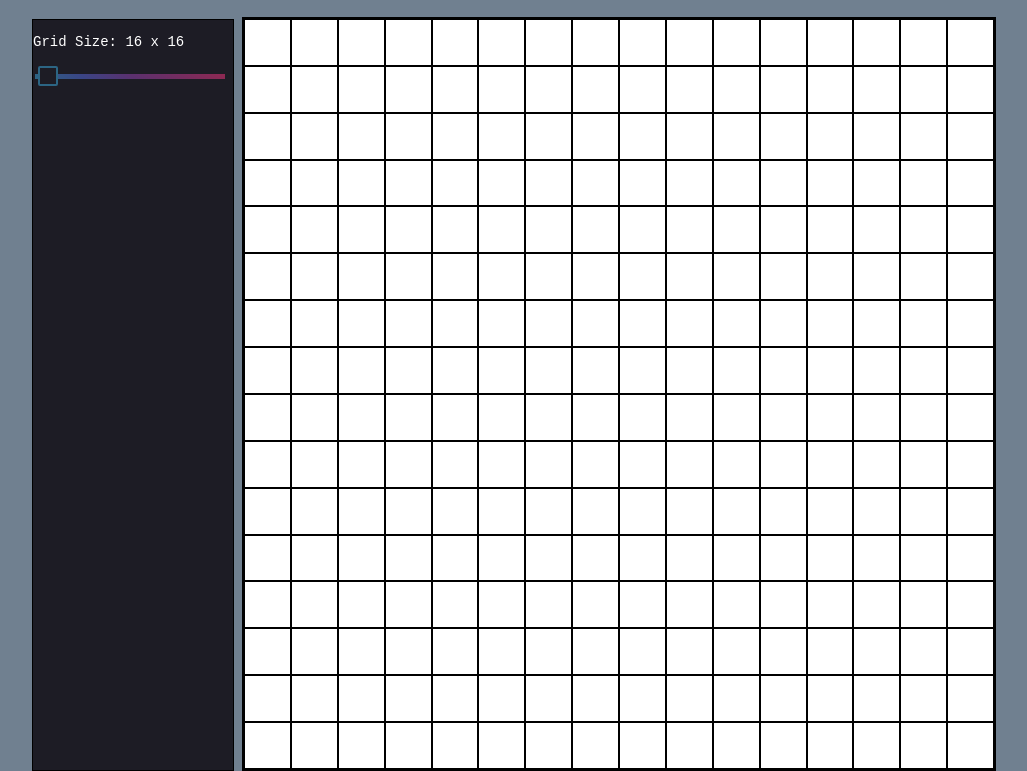
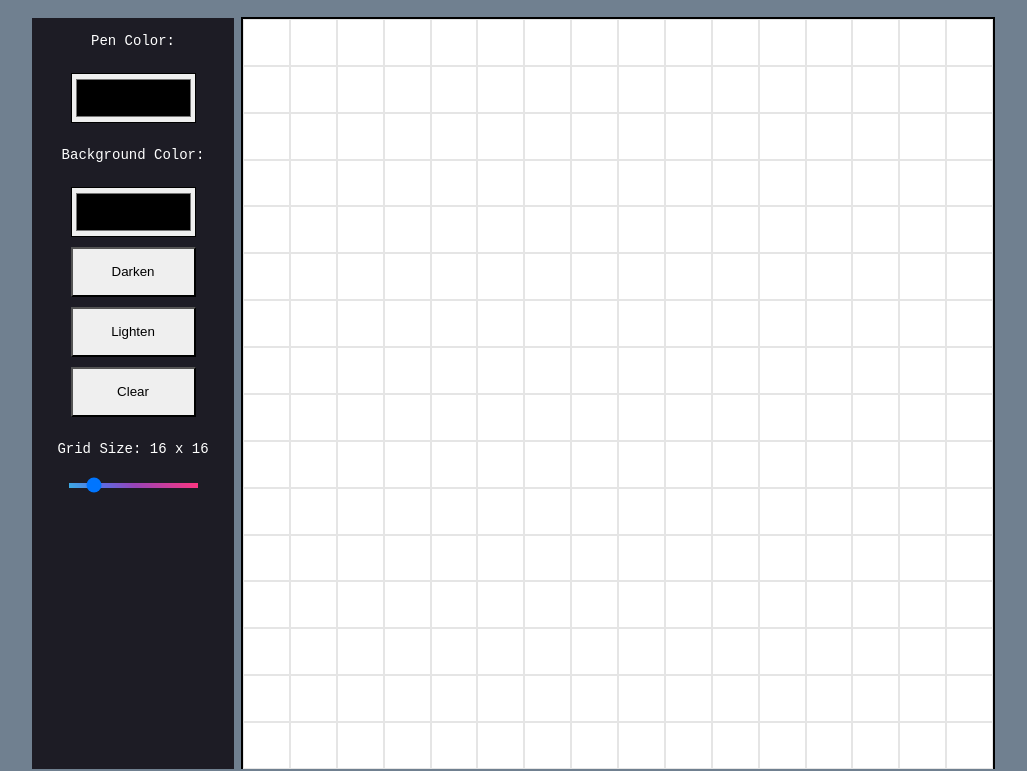
Before and after one commit to kailixie/odin-etch-a-sketch, a plain HTML site: page index.html in a window 1280 px wide. Shown: the part 56-827 px from the top of the page, without its empty margins (127-1154 px from the left). Drawn offline with Linux system fonts and the light colour scheme.

Commit message:
Create new JS file
Create new JavaScript file to restart with more structured approach.
Update script source in HTML file to link to new JS file.

```diff
--- a/index.html
+++ b/index.html
@@ -9,7 +9,7 @@
     <link rel="preconnect" href="https://fonts.googleapis.com">
     <link rel="preconnect" href="https://fonts.gstatic.com" crossorigin>
     <link href="https://fonts.googleapis.com/css2?family=Press+Start+2P&display=swap" rel="stylesheet">
-    <script src="app.js" defer></script>
+    <script src="new-app.js" defer></script>
 </head>
 
 <body>
@@ -21,14 +21,19 @@
 
     <div class="main">
 
-        <div id="sidebar">
-            <div class="sliderContainer">
-                <p id="slideText"> Grid Size: 16 x 16</p>
-                <input type="range" min="16" max="64" value="16" class="slider" id="rangeSlider">
-            </div>
+        <div class="sidebar">
+            <p id="penColorText"> Pen Color: </p>
+            <input type="color" class="styles" id="penColorPicker">
+            <p id="backgroundColorText"> Background Color: </p>
+            <input type="color" class="styles" id="backgroundColorPicker">
+            <button class="styles" id="darkenBtn"> Darken </button>
+            <button class="styles" id="lightenBtn"> Lighten </button>
+            <button class="styles" id="clearBtn"> Clear </button>
+            <p class="slider" id="slideText"> Grid Size: 16 x 16</p>
+            <input type="range" min="4" max="100" defaultValue="16" class="slider" id="rangeSlider">
         </div>
 
-        <div id="grid"></div>
+        <div class="grid"></div>
 
     </div>
 
--- /dev/null
+++ b/new-app.js
@@ -0,0 +1,96 @@
+//INITIAL:
+const sidebar = document.querySelector(".sidebar")
+const grid = document.querySelector(".grid");
+const clearBtn = document.getElementById("clearBtn");
+const darkBtn = document.getElementById("darkenBtn");
+const lightBtn = document.getElementById("lightenBtn");
+
+let cells = [];
+
+
+// CONTROLS:
+
+// Range Bar & Text for Grid Size:
+let rangeSlider = document.querySelector("#rangeSlider");
+rangeSlider.value = 16;
+
+let sliderText = document.querySelector("#slideText");
+sliderText.textContent = `Grid Size: ${rangeSlider.value} x ${rangeSlider.value}`;
+rangeSlider.addEventListener("mousemove", function () {
+    sliderText.textContent = `Grid Size: ${rangeSlider.value} x ${rangeSlider.value}`;
+})
+
+// Color & Color Selectors:
+
+let currentPenColor = "black";
+let currentBgColor = "rgba(255, 255, 255, 0)";
+
+let penColorPicker = document.querySelector("#penColorPicker")
+penColorPicker.addEventListener("change", function() {
+    let newPenColor = penColorPicker.value;
+})
+
+let bgColorPicker = document.querySelector("#backgroundColorPicker")
+bgColorPicker.addEventListener("change", function() {
+    let newBgColor = bgColorPicker.value;
+})
+
+
+//
+
+
+
+// FUNCTIONS:
+
+// Clear Grid:
+function clearGrid () {
+    let gridCells = grid.querySelectorAll("div");
+    gridCells.forEach(gridCell => {
+        gridCell.style = "background-color: rgba(255, 255, 255, 0)";
+    });
+}
+
+// Change Grid Size:
+function changeGridSize() {
+    let gridCells = grid.querySelectorAll("div");
+    gridCells.forEach(gridCell => gridCell.remove());
+    createGrid(rangeSlider.value);
+}
+
+// Create Grid:
+function createGrid() {
+    let cellNum = rangeSlider.value;
+    for (let i = 0; i < (cellNum * cellNum); i++) {
+        grid.style.gridTemplateColumns = `repeat(${cellNum}, 1fr)`;
+        grid.style.gridTemplateRows = `repeat(${cellNum}, 1fr)`;
+        cells[i] = document.createElement("div");
+        cells[i].classList.add("cells");
+        grid.appendChild(cells[i]);
+
+    var gridCells = grid.querySelectorAll("div");
+    }
+}
+
+rangeSlider.addEventListener("change", function() {
+    changeGridSize(rangeSlider.value);
+})
+
+// Random Color:
+
+
+// Incrementally Darker:
+
+
+// Incrementally Lighter:
+
+
+// EVENT LISTENERS:
+
+// Move Slider:
+
+
+//ON LOAD DEFAULT:
+
+window.onload = () => {
+    createGrid(16)
+}
--- a/style.css
+++ b/style.css
@@ -7,6 +7,12 @@ body {
     padding: 0;
     display: flex;
     flex-direction: column;
+}
+
+.styles {
+    appearance: none;
+    width: 125px;
+    height: 50px;
 }
 
 .header {
@@ -19,27 +25,27 @@ body {
     justify-content: center;
 }
 
-#sidebar {
+.sidebar {
     height: 750px;
     width: 200px;
     background-color: #1d1c25;
-    border: 1px solid;
+    outline: 1px solid #1d1c25;
     margin-right: 10px;
+    display: flex;
+    flex-wrap: wrap;
+    justify-content: space-evenly;
+    align-content: flex-start;
+    gap: 10px;
 }
 
-.slideContainer {
-    width: 100%;
-}
-
-#slideText {
+.sidebar > p {
     color: white;
     font-family: 'Courier New', Courier, monospace;
     font-size: 14px;
 }
 
-.slider {
+.rangeSlider {
     appearance: none;
-    width: 95%;
     margin-top: 10px;
     outline: none;
     opacity: 0.5;
@@ -47,7 +53,7 @@ body {
     transition: opacity .2s;
     }
 
-.slider:hover{
+.rangeSlider:hover{
     opacity: 1;
 }
 
@@ -65,7 +71,7 @@ height: 20px;
 width: 20px;
 margin: 3px;
 position: relative;
-bottom: 11px;
+bottom: 9px;
 background-color: #1d1c25;
 -webkit-transition: border 1000ms ease;
 }
@@ -74,7 +80,7 @@ input[type=range]::-webkit-slider-thumb:active {
 cursor: -webkit-grabbing;
 }
 
-#grid {
+.grid {
     display: grid;
     height: 750px;
     width: 750px;
@@ -83,8 +89,8 @@ cursor: -webkit-grabbing;
     flex: none;
 }
 
-.cell {
+.cells {
     box-sizing:initial;
     background: transparent;
-    border: 0.5px solid black;
+    border: 0.5px solid rgba(0, 0, 0, 0.1);
 }
```
